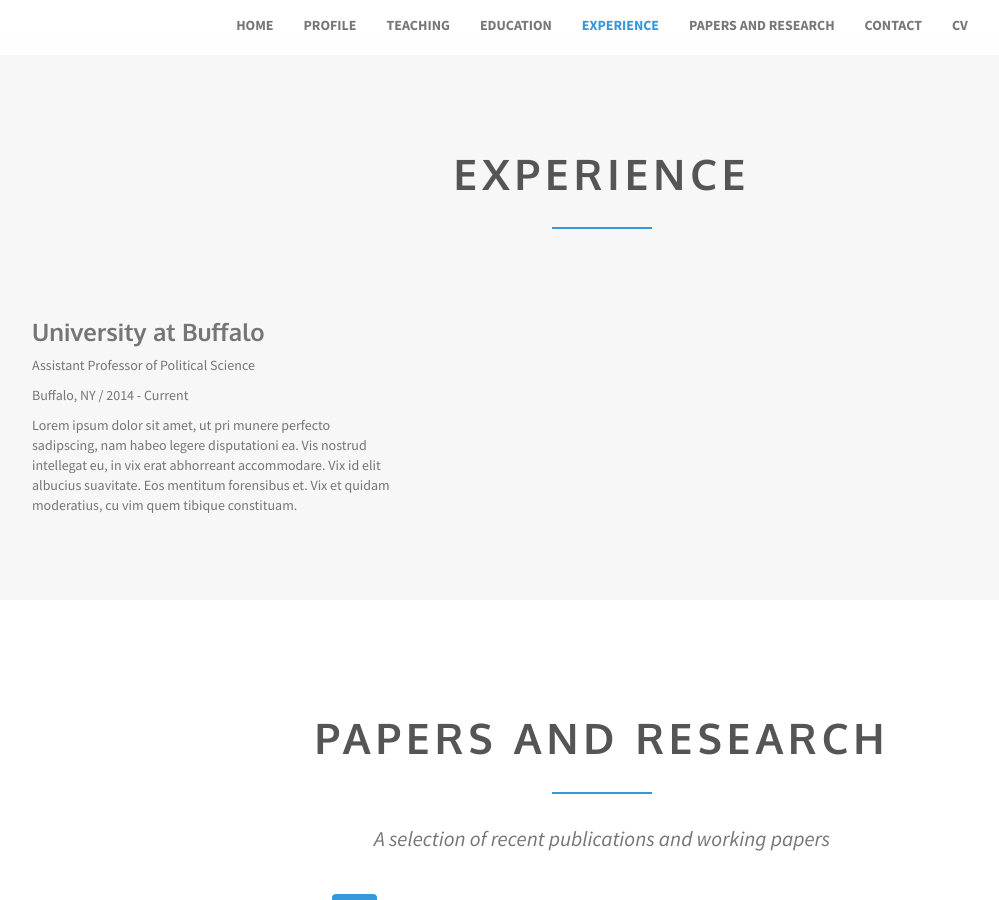
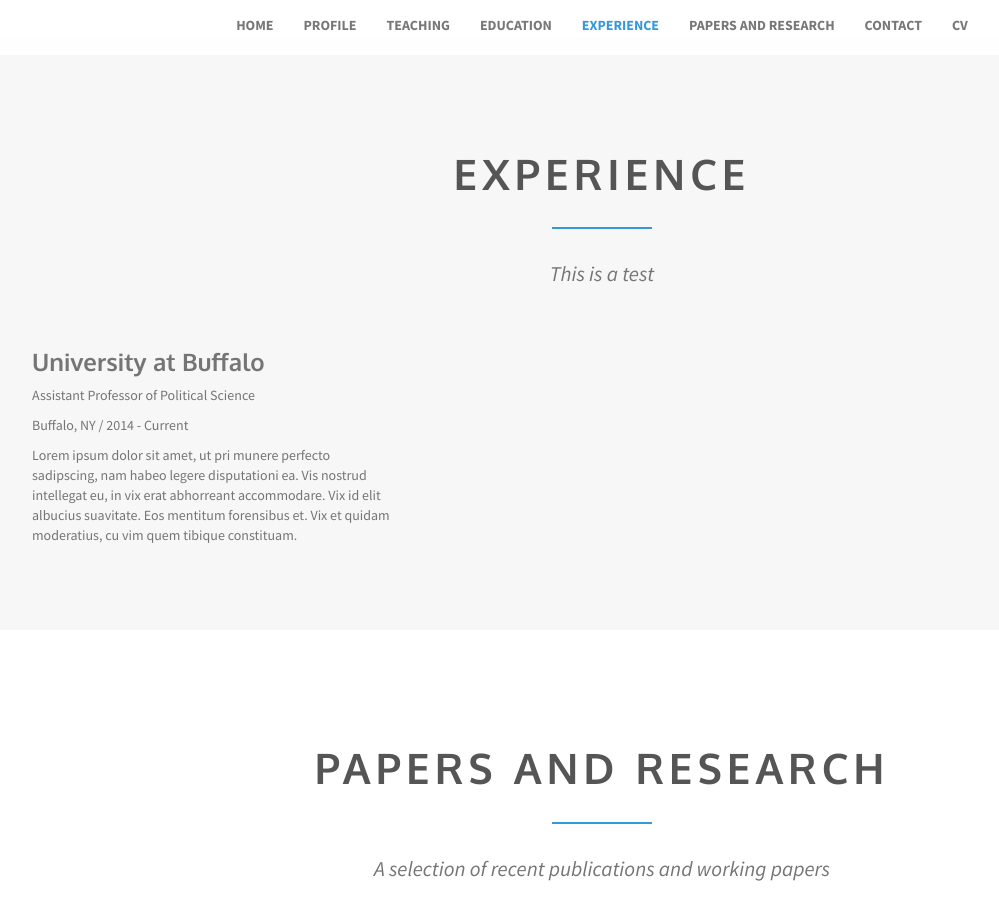
Before and after one commit to neiheisel/neiheisel.github.io, a Jekyll site: the page built from index.html, in a window 1280 px wide and 900 px high, scrolled down 2942 px. Shown: the whole window, without its empty margins (38-1037 px from the left). Built offline with Jekyll 4.4.1, drawn with Linux system fonts in a browser that asks for light colours.

Commit message:
Fix experiences quote

```diff
--- a/_includes/sections/experience.html
+++ b/_includes/sections/experience.html
@@ -4,7 +4,7 @@
         <header class="section-header">
             <h2 class="section-title"><span>Experience</span></h2>
             <div class="spacer"></div>
-            <p class="section-subtitle">{{ site.quotes.experience }}</p>
+            <p class="section-subtitle">{{ site.quotes.experiences }}</p>
         </header>
         <div class="row">
           {% for experience in site.data.experiences %}
```
